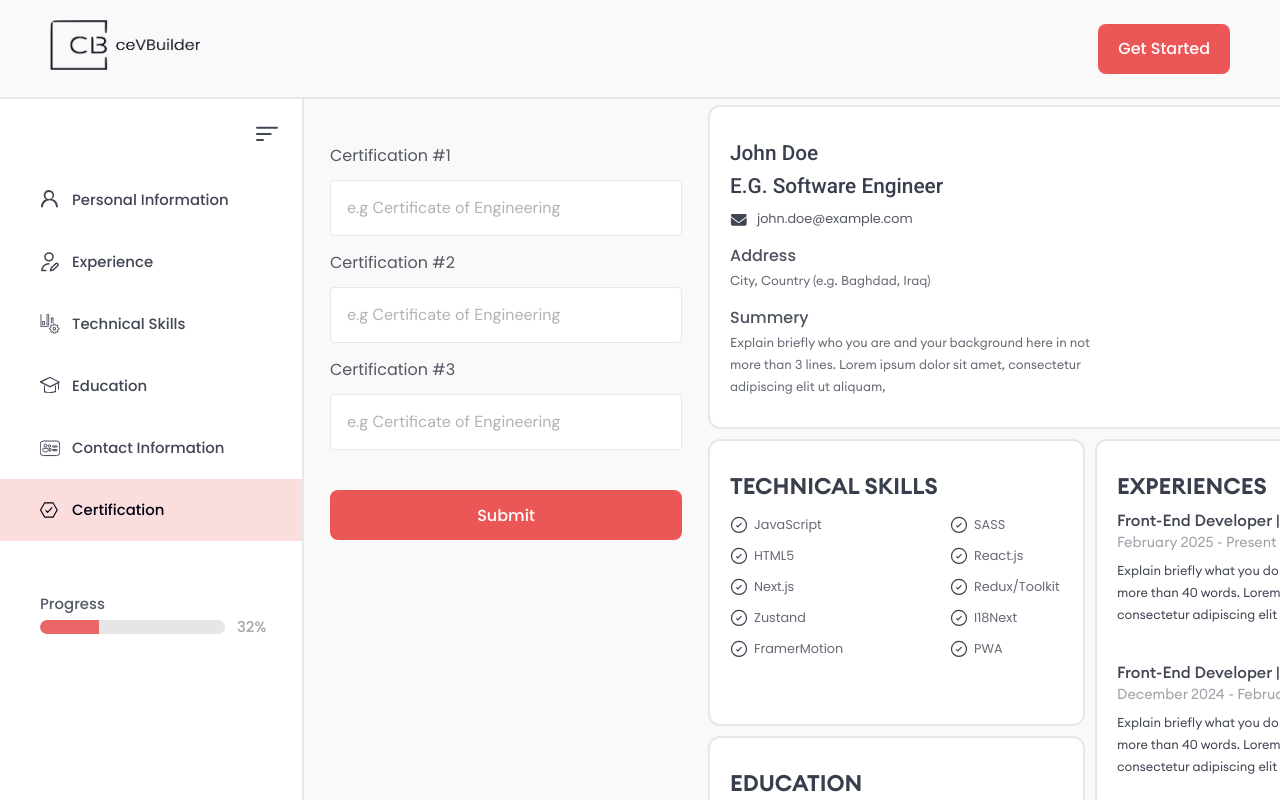
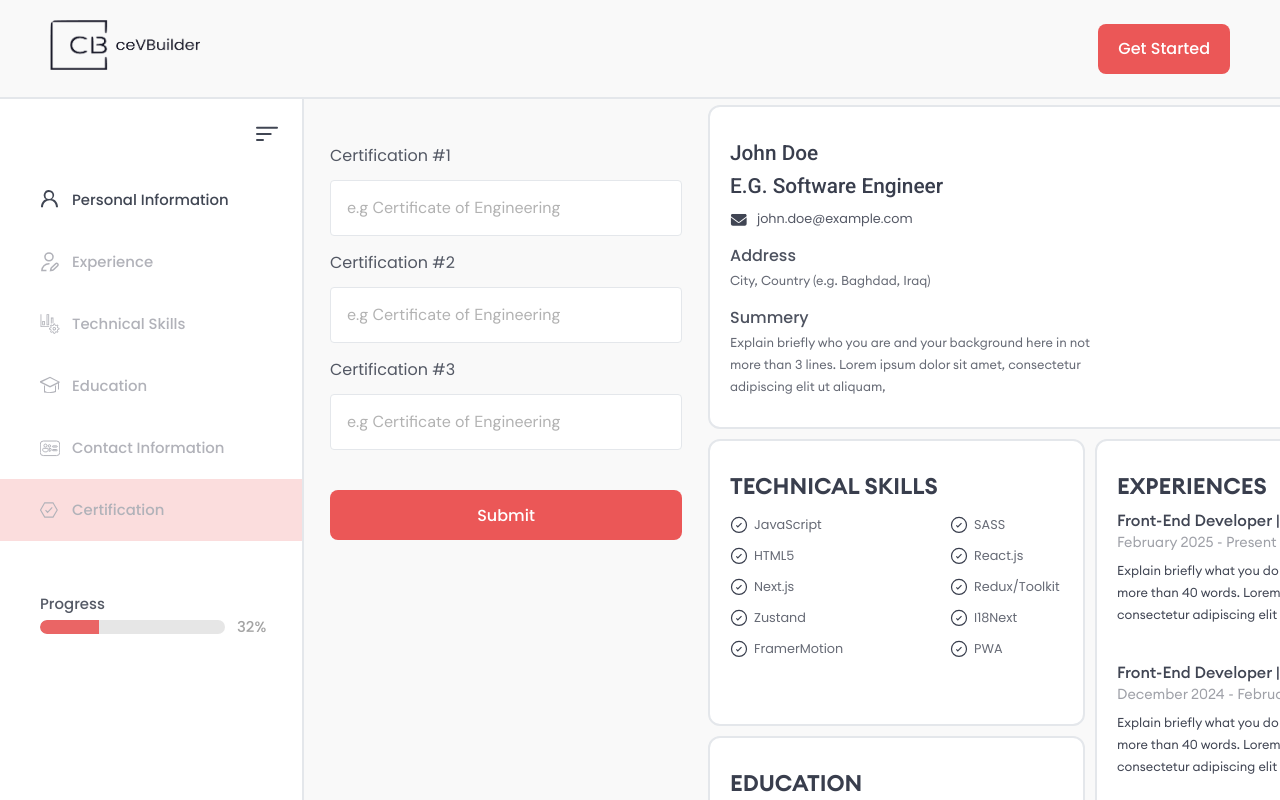
Before and after one commit to Moamal-2000/resume-builder, a Next.js app: page /builder/certification in a window 1280 px wide. Shown: the top 800 px of the page. Built offline with nearby package versions, Linux system fonts and the light colour scheme.

Commit message:
feat(PagesNav): restrict page navigation via click if current form is incomplete

```diff
--- a/src/components/BuilderPage/Sidebar/PagesNav/PagesNav.jsx
+++ b/src/components/BuilderPage/Sidebar/PagesNav/PagesNav.jsx
@@ -2,31 +2,45 @@
 
 import SvgIcon from "@/components/Shared/SvgIcon";
 import { BUILDER_SIDEBAR_PAGES } from "@/data/builderPages";
+import useFormsStore from "@/stores/forms.store/forms.store";
 import useGlobalStore from "@/stores/global.store/global.store";
 import Link from "next/link";
 import { usePathname } from "next/navigation";
 import s from "./PagesNav.module.scss";
 
 const PagesNav = () => {
+  const isAsideOpen = useGlobalStore((s) => s.isAsideOpen);
+  const formsStore = useFormsStore((s) => s);
   const pathname = usePathname();
-  const isAsideOpen = useGlobalStore((s) => s.isAsideOpen);
   const closeMenuClass = isAsideOpen ? "" : s.closeMenu;
 
   return (
     <nav className={`${s.pagesNav} ${closeMenuClass}`}>
       <ul>
-        {BUILDER_SIDEBAR_PAGES.map(({ title, link, iconName, id }) => {
+        {BUILDER_SIDEBAR_PAGES.map(
+          ({ title, link, iconName, unlockAfter, id }) => {
             const activeClass = link === pathname ? s.active : "";
+
+            const formInputs = Object?.values(
+              formsStore?.[unlockAfter] || formsStore.personalInfoInputs
+            );
+            const isFormFilled = formInputs
+              .flat()
+              .every((input) => input.isValidValue);
+
+            let disableClass = !isFormFilled ? s.disabled : "";
+            if (unlockAfter === "none") disableClass = "";
 
             return (
               <li key={id}>
-              <Link href={link} className={activeClass}>
+                <Link href={link} className={`${activeClass} ${disableClass}`}>
                   <SvgIcon name={iconName} />
                   <span className={s.title}>{title}</span>
                 </Link>
               </li>
             );
-        })}
+          }
+        )}
       </ul>
     </nav>
   );
--- a/src/components/BuilderPage/Sidebar/PagesNav/PagesNav.module.scss
+++ b/src/components/BuilderPage/Sidebar/PagesNav/PagesNav.module.scss
@@ -1,5 +1,6 @@
 .pagesNav {
   margin-bottom: 50px;
+  user-select: none;
 }
 
 .pagesNav>ul>li>a {
@@ -31,6 +32,11 @@
       fill: #000112;
     }
   }
+
+  &.disabled {
+    pointer-events: none;
+    color: #B1B2B9;
+  }
 }
 
 .pagesNav.closeMenu>ul>li>a {
@@ -44,6 +50,14 @@
   flex-shrink: 0;
 }
 
+.pagesNav>ul>li>a.disabled>svg:not([data-hover=stroke]) {
+  fill: #B1B2B9;
+}
+
+.pagesNav>ul>li>a.disabled>svg[data-hover=stroke] {
+  stroke: #B1B2B9;
+}
+
 .pagesNav>ul>li>a .title {
   transition: opacity .3s .5s ease-in-out;
 }
--- a/src/data/builderPages.jsx
+++ b/src/data/builderPages.jsx
@@ -17,36 +17,42 @@ export const BUILDER_SIDEBAR_PAGES = [
     title: "Personal Information",
     link: "/builder",
     iconName: "user",
+    unlockAfter: "none",
     id: 1,
   },
   {
     title: "Experience",
     link: "/builder/experience",
     iconName: "writingUser",
+    unlockAfter: "personalInfoInputs",
     id: 2,
   },
   {
     title: "Technical Skills",
     link: "/builder/techSkills",
     iconName: "stats",
+    unlockAfter: "experienceInputs",
     id: 3,
   },
   {
     title: "Education",
     link: "/builder/education",
     iconName: "graduationHat",
+    unlockAfter: "skillsInputs",
     id: 4,
   },
   {
     title: "Contact Information",
     link: "/builder/contactInfo",
     iconName: "userInfo",
+    unlockAfter: "educationInputs",
     id: 5,
   },
   {
     title: "Certification",
     link: "/builder/certification",
     iconName: "polygonCorrect",
+    unlockAfter: "contactInfoInputs",
     id: 6,
   },
 ];
```
Lines whose indentation alone changed are shown as unchanged.
